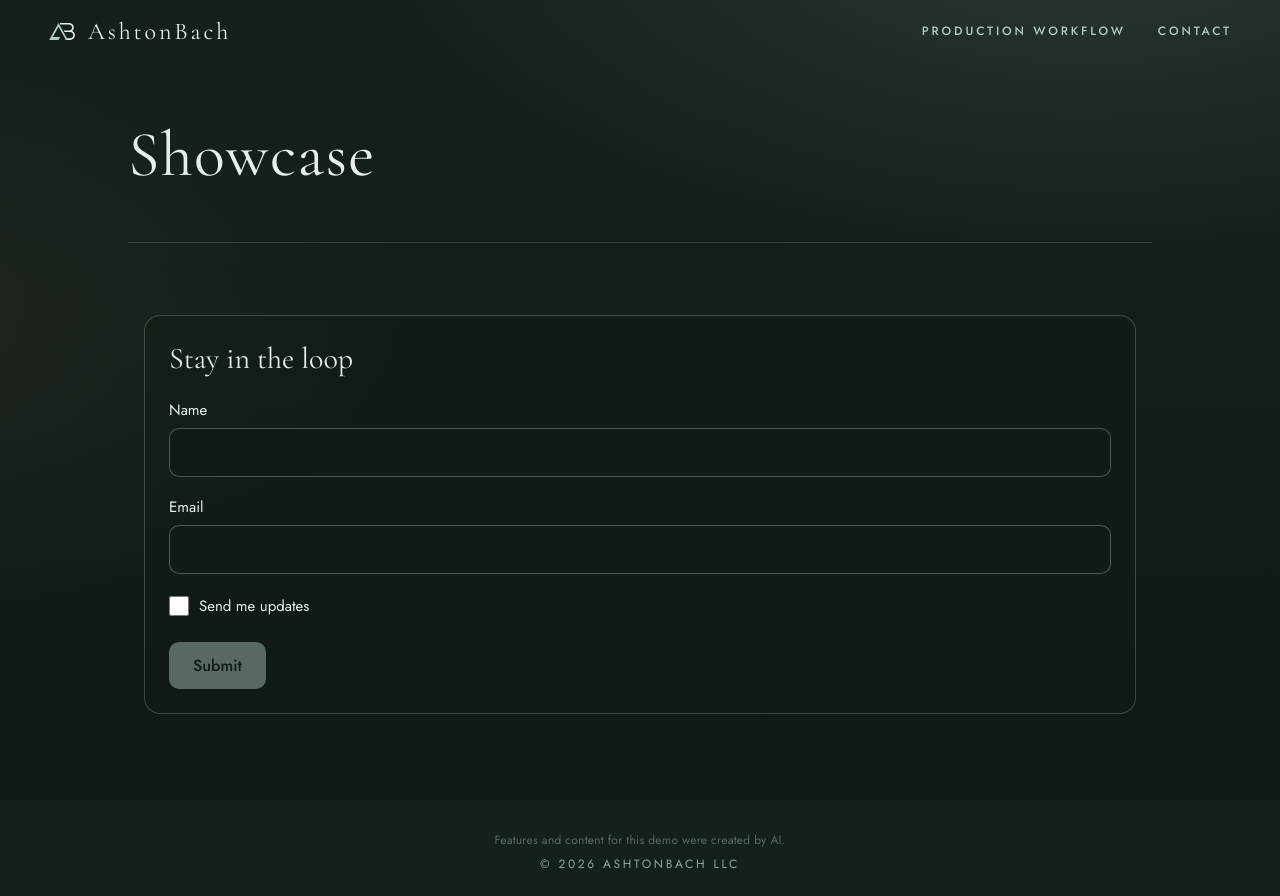
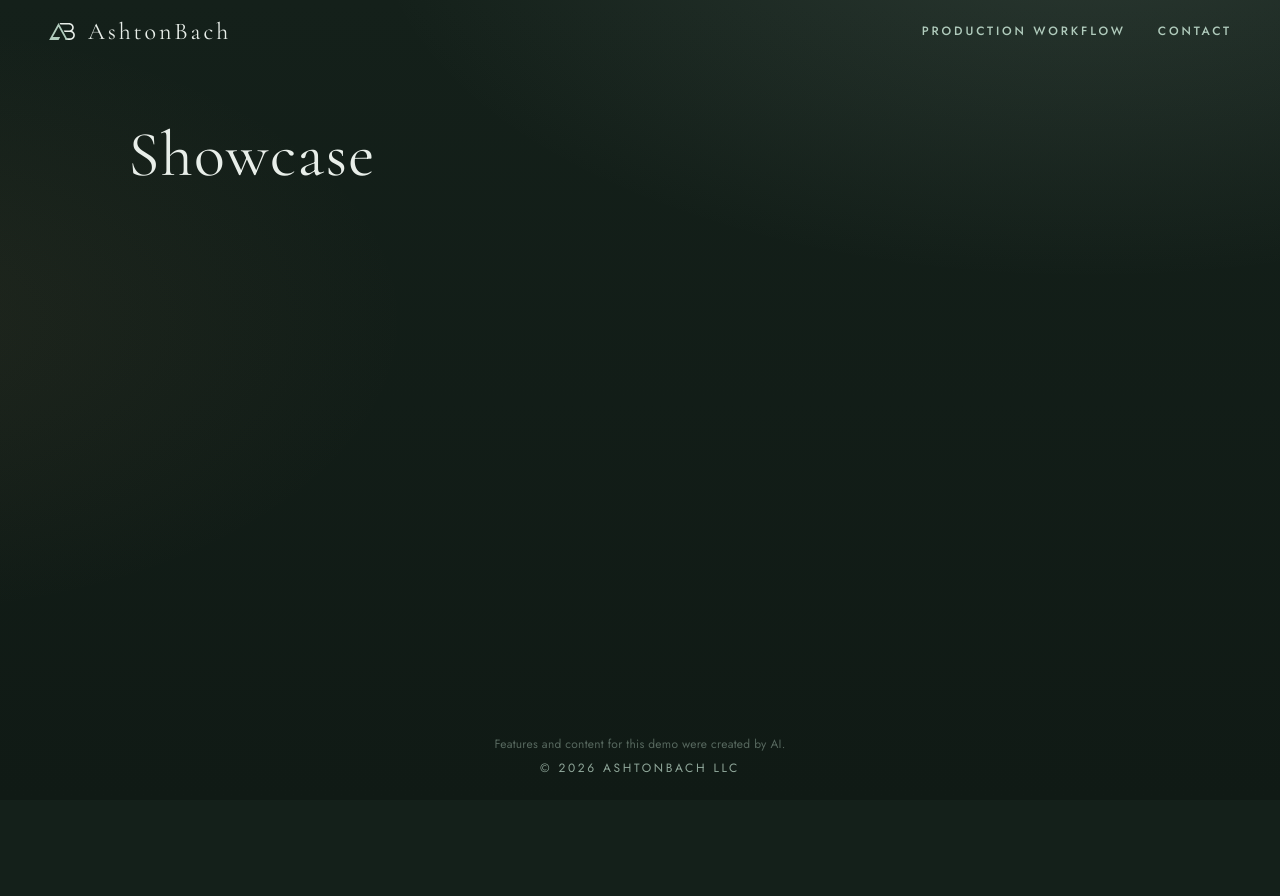
Before and after one commit to ashtonbach/agent-showcase, a Next.js app: page / in a window 1280 px wide. After the commit the page ends 800 px from the top, so only its background shows below. Built offline with nearby package versions, Linux system fonts and the light colour scheme.

Commit message:
Base: lab slot empty, from main c41f986 (Author: Alder)

```diff
--- a/app/lab/custom-1792654144/index.tsx
+++ /dev/null
@@ -1,120 +0,0 @@
-"use client";
-
-import { useState, useCallback, type FormEvent } from "react";
-
-const TITLE_ID = "lab-signup-title";
-const EMAIL_RE = /^[^\s@]+@[^\s@]+\.[^\s@]+$/;
-
-function emailInvalid(v: string) {
-  return v.length > 0 && !EMAIL_RE.test(v);
-}
-
-export default function Lab() {
-  const [name, setName] = useState("");
-  const [email, setEmail] = useState("");
-  const [updates, setUpdates] = useState(false);
-  const [nameErr, setNameErr] = useState("");
-  const [emailErr, setEmailErr] = useState("");
-  const [submitted, setSubmitted] = useState(false);
-
-  const nameOk = name.trim().length > 0;
-  const emailOk = email.length > 0 && EMAIL_RE.test(email);
-  const canSubmit = nameOk && emailOk && !submitted;
-
-  const onNameBlur = useCallback(() => {
-    setNameErr(name.trim() ? "" : "Please enter your name.");
-  }, [name]);
-
-  const onEmailBlur = useCallback(() => {
-    if (!email) setEmailErr("Please enter your email.");
-    else if (emailInvalid(email)) setEmailErr("Enter a valid email address.");
-    else setEmailErr("");
-  }, [email]);
-
-  const onSubmit = (e: FormEvent) => {
-    e.preventDefault();
-    if (!canSubmit) return;
-    setSubmitted(true);
-  };
-
-  const css = `
-.lab-wrap{max-width:min(720px,100%);margin:8px auto 56px;padding:0 16px;box-sizing:border-box}
-.lab-card{border:1px solid rgba(176,203,188,0.28);border-radius:16px;padding:24px;background:rgba(18,26,22,0.35)}
-.lab-wrap h2{font-family:var(--serif);font-weight:400;font-size:30px;line-height:1.25;color:var(--mist);margin:0 0 20px}
-.lab-success{color:var(--mist);font-size:18px;margin:0}
-.lab-field{margin-bottom:18px}
-.lab-field label{display:block;color:#E8EEE9;font-family:var(--sans);font-size:15px;margin-bottom:6px}
-.lab-field input[type=text],.lab-field input[type=email]{width:100%;box-sizing:border-box;padding:12px 14px;border-radius:10px;border:1px solid rgba(176,203,188,0.35);background:#121A16;color:#F2EFE6;font-size:16px;font-family:var(--sans)}
-.lab-field input:focus{outline:2px solid var(--sage);outline-offset:2px}
-.lab-field input[aria-invalid=true]{border-color:#c97a7a}
-.lab-err{color:#e8b4b4;font-size:14px;margin:6px 0 0;font-family:var(--sans)}
-.lab-check{display:flex;align-items:flex-start;gap:10px;margin:20px 0 24px;color:#E8EEE9;font-family:var(--sans);font-size:15px}
-.lab-check input{width:20px;height:20px;margin-top:2px;accent-color:var(--sage);flex-shrink:0}
-.lab-submit{font-family:var(--sans);font-size:16px;padding:12px 24px;border-radius:10px;border:none;background:var(--sage);color:#121A16;cursor:pointer;font-weight:500}
-.lab-submit:disabled{opacity:0.45;cursor:not-allowed}
-.lab-submit:not(:disabled):hover{filter:brightness(1.06)}
-@media (prefers-reduced-motion:reduce){.lab-submit:not(:disabled):hover{filter:none}}
-`;
-
-  return (
-    <section data-lab="custom-1792654144" aria-labelledby={TITLE_ID} className="lab-wrap">
-      <style>{css}</style>
-      <div className="lab-card">
-        <h2 id={TITLE_ID}>Stay in the loop</h2>
-        {submitted ? (
-          <p className="lab-success" role="status">Thanks, you&apos;re on the list.</p>
-        ) : (
-          <form onSubmit={onSubmit} noValidate>
-            <div className="lab-field">
-              <label htmlFor="lab-name">Name</label>
-              <input
-                id="lab-name"
-                type="text"
-                name="name"
-                autoComplete="name"
-                value={name}
-                onChange={(e) => setName(e.target.value)}
-                onBlur={onNameBlur}
-                aria-invalid={nameErr ? true : undefined}
-                aria-describedby={nameErr ? "lab-name-err" : undefined}
-              />
-              {nameErr ? (
-                <p id="lab-name-err" className="lab-err" role="alert">{nameErr}</p>
-              ) : null}
-            </div>
-            <div className="lab-field">
-              <label htmlFor="lab-email">Email</label>
-              <input
-                id="lab-email"
-                type="email"
-                name="email"
-                autoComplete="email"
-                inputMode="email"
-                value={email}
-                onChange={(e) => setEmail(e.target.value)}
-                onBlur={onEmailBlur}
-                aria-invalid={emailErr ? true : undefined}
-                aria-describedby={emailErr ? "lab-email-err" : undefined}
-              />
-              {emailErr ? (
-                <p id="lab-email-err" className="lab-err" role="alert">{emailErr}</p>
-              ) : null}
-            </div>
-            <div className="lab-check">
-              <input
-                id="lab-updates"
-                type="checkbox"
-                checked={updates}
-                onChange={(e) => setUpdates(e.target.checked)}
-              />
-              <label htmlFor="lab-updates">Send me updates</label>
-            </div>
-            <button type="submit" className="lab-submit" disabled={!canSubmit}>
-              Submit
-            </button>
-          </form>
-        )}
-      </div>
-    </section>
-  );
-}
--- a/app/page.tsx
+++ b/app/page.tsx
@@ -1,4 +1,3 @@
-import Lab from "./lab/custom-1792654144";
 import { readDemoKey, demoTitle } from "./demo-name";
 const demoKey = readDemoKey();
 const demoName = demoTitle();
@@ -6,7 +5,7 @@ export default function Page() {
   return (
     <div className="page-stack">
       <h1 className="demo-title" data-i18n={demoKey}>{demoName}</h1>
-      <Lab /> {/* lab:slot */}
+      {/* lab:slot */}
     </div>
   );
 }
```
